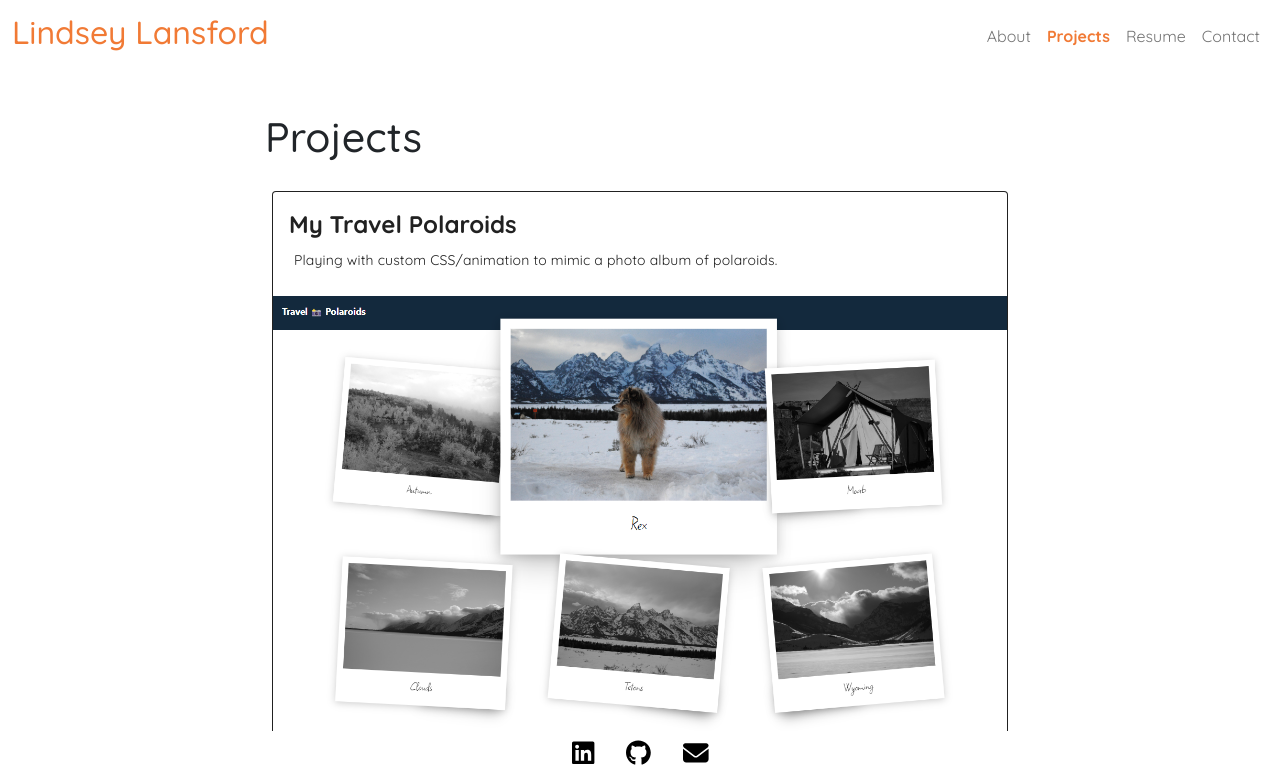
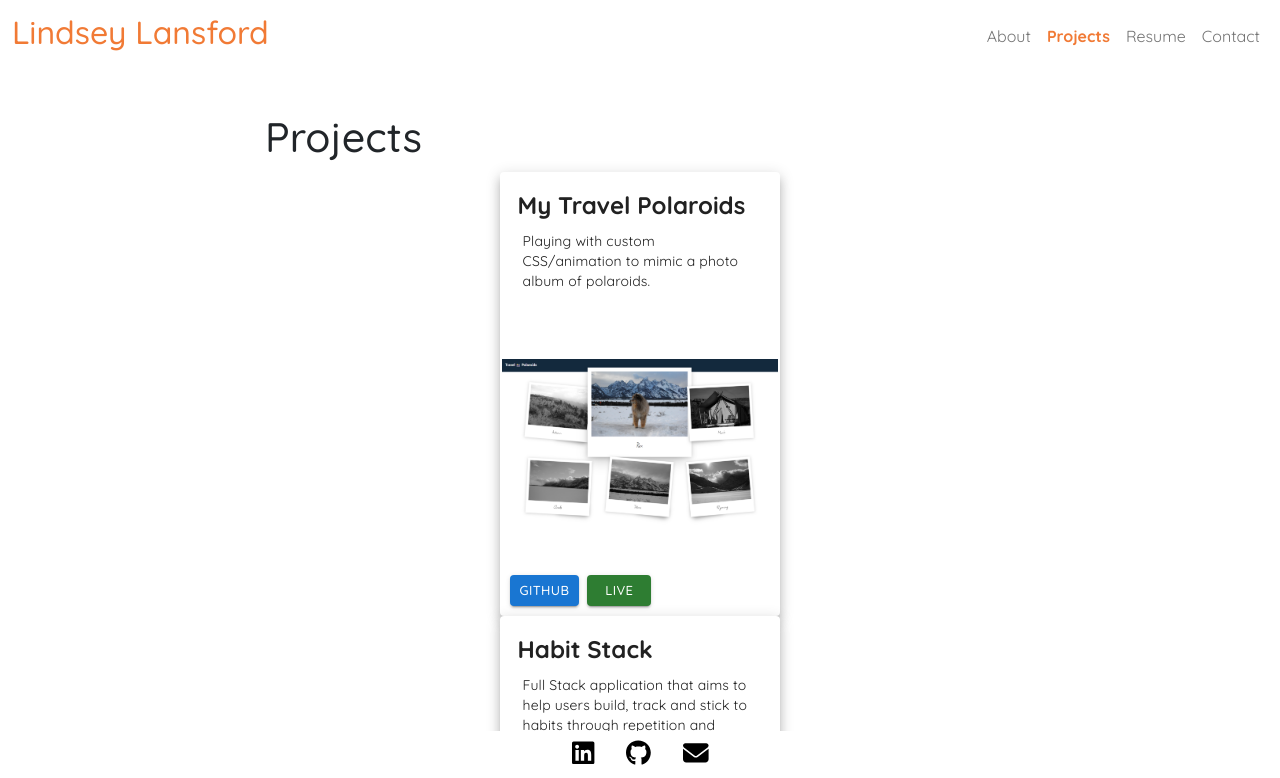
Before and after one commit to lindsey-lansford/react-portfolio, a React (Create React App) app: page /react-portfolio/portfolio in a window 1280 px wide. Shown: the top 778 px of the page. Built offline with nearby package versions, Linux system fonts and the light colour scheme; what react-animations would draw is missing.

Commit message:
importing grid from MUI

```diff
--- a/src/components/NewProjectCard.js
+++ b/src/components/NewProjectCard.js
@@ -6,12 +6,15 @@ import {
   Typography,
   Button,
   CardActions,
+  Grid
 } from "@mui/material";
 
 const NewProjectCard = (props) => {
   return (
 
-    <Card sx={{ mt: "1.2rem", border: 1 }} variant="outlined">
+    // <Card sx={{ mt: "1.2rem", border: 1 }} variant="outlined">
+    <Card raised
+      sx={{ maxWidth: 280, margin: "0 auto", padding: "0.1em"}}>
       <CardContent>
         <Typography gutterBottom component="div" variant="h5">
           {props.title}
@@ -21,9 +24,10 @@ const NewProjectCard = (props) => {
 
       <CardMedia
         component="img"
+        height="250"
         image={props.image}
         alt={props.title}
-
+        sx={{ objectFit: "contain" }}
       />
 
       <CardActions>
```
